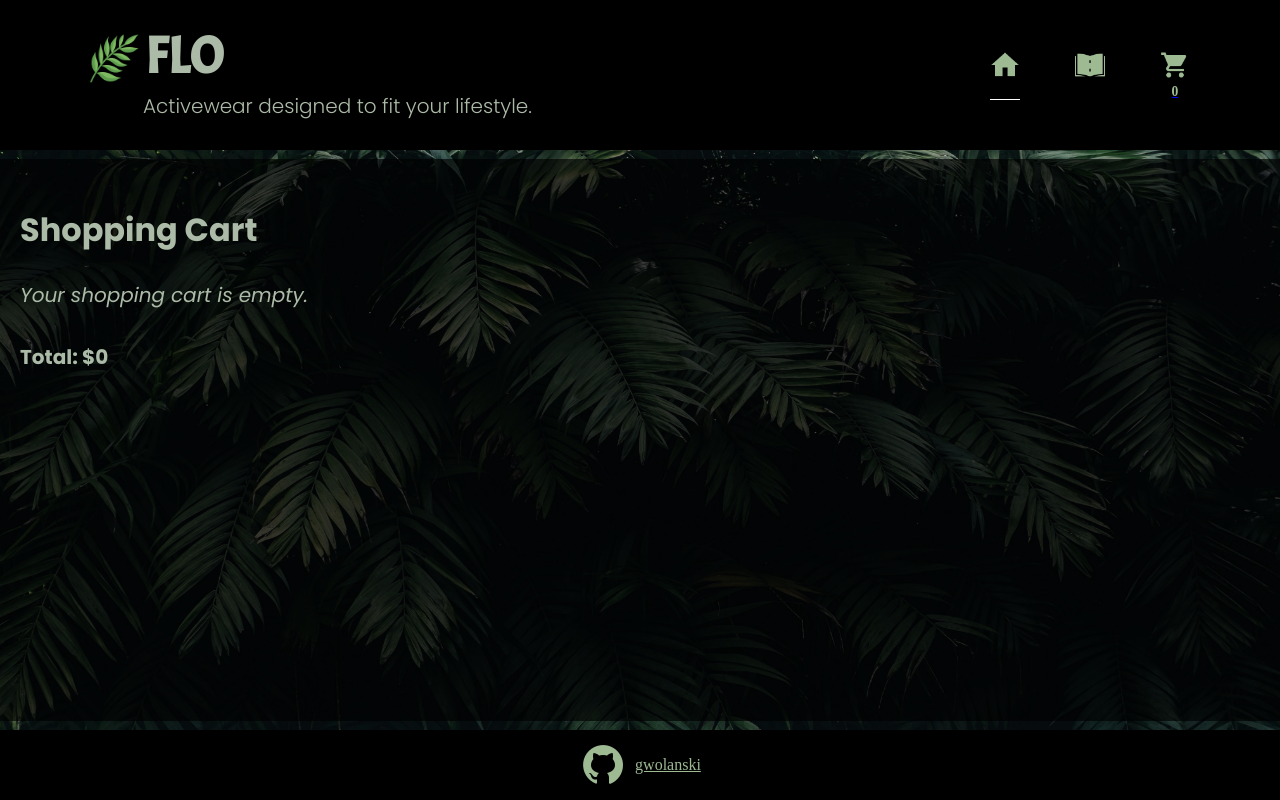
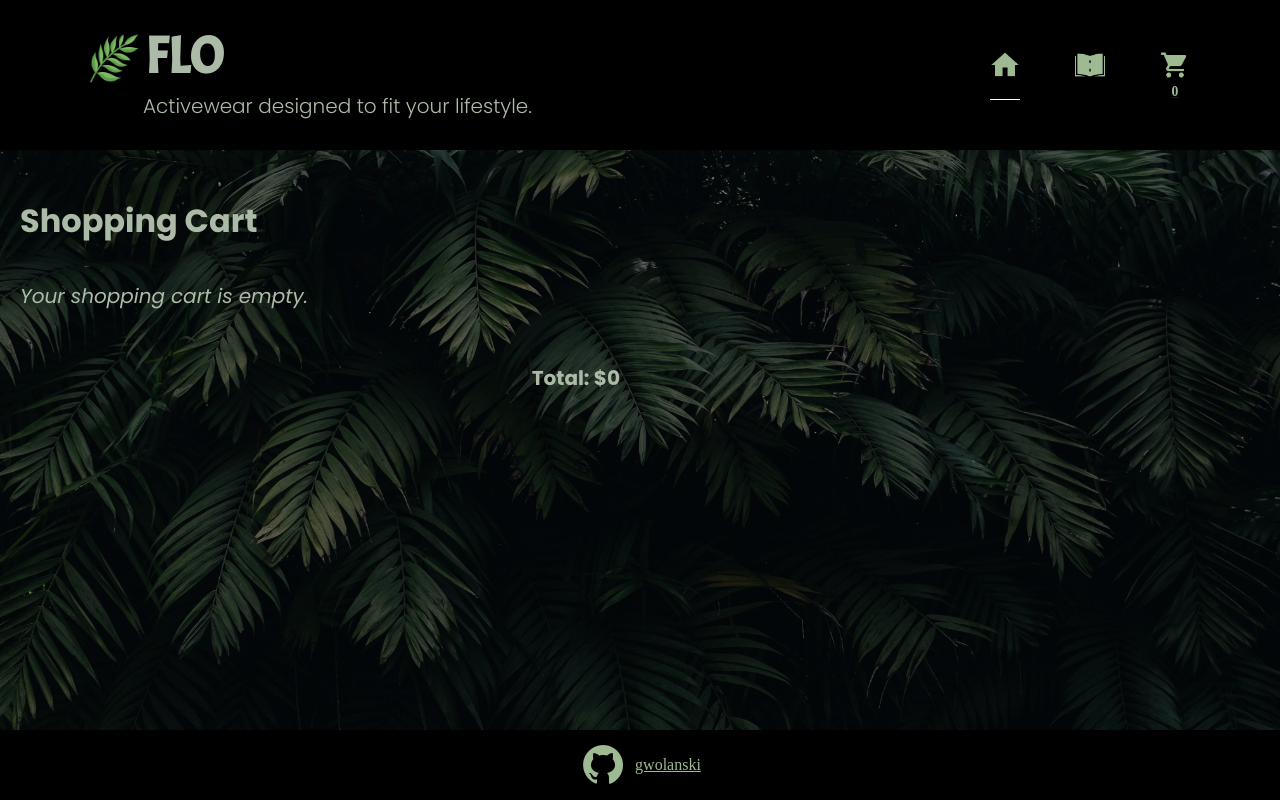
Before and after one commit to gwolanski/shopping-cart, a React (Vite) app: page /shoppingCart in a window 1280 px wide. Shown: the top 800 px of the page. Built offline with nearby package versions, Linux system fonts and the light colour scheme.

Commit message:
Catalog and ShoppingCart container styling.

```diff
--- a/src/components/CartItem.module.css
+++ b/src/components/CartItem.module.css
@@ -1,7 +1,7 @@
 .cartItemContainer {
     color: black;
-    width: 500px;
-    height: 150px;
+    width: 600px;
+    height: 160px;
     border: 1px solid black;
     display: flex;
     flex-direction: row;
@@ -10,17 +10,17 @@
 }
 
 .itemImage {
-    width: 150px;
-    height: 150px;
+    width: 160px;
+    height: 160px;
 }
 
 .itemDetailsContainer {
     display: grid;
-    grid-template-columns: 1fr 1fr;
+    grid-template-columns: 1.3fr 0.7fr;
     grid-template-rows: 1fr 1fr 1fr;
     gap: 0.5rem;
     padding: 1rem;
-    width: 300px;
+    width: 400px;
 }
 
 .itemDetails {
@@ -28,7 +28,7 @@
 }
 
 .name {
-    font-size: 1.25rem;
+    font-size: 1.10rem;
     font-weight: bold;
 }
 
--- a/src/components/Catalog.module.css
+++ b/src/components/Catalog.module.css
@@ -2,7 +2,6 @@
     display: flex;
     flex-direction: row;
     justify-content: center;
-    padding: 3rem;
     background-image: url('../assets/foliage.jpg');
     background-size: cover;
     background-repeat: no-repeat;
@@ -14,7 +13,6 @@
     flex-wrap: wrap;
     justify-content: center;
     gap: 3rem;
-    padding: 1rem;
-    background-color: rgba(0, 0, 0, 0.663);
-    width: 80%
+    padding: 3rem;
+    background-color: rgba(0, 0, 0, 0.426);
 }
--- a/src/components/ShoppingCart.jsx
+++ b/src/components/ShoppingCart.jsx
@@ -43,8 +43,9 @@ export default function ShoppingCart() {
     }
 
     return (
-        <div className={styles.cartContainer}>
+        <div className={styles.cartContainer} >
             <div className={styles.innerCartContainer}>
+                <div className={styles.innerContentContainer}>
                     <h2 className={styles.heading}>Shopping Cart</h2>
                     {checkForEmptyCart()}
                     {cartItems.map(item => (
@@ -60,6 +61,7 @@ export default function ShoppingCart() {
                     ))}
                     <div className={styles.total}>Total: ${grandTotal}</div>
                 </div>
+            </div>
 
         </div>
     )
--- a/src/components/ShoppingCart.module.css
+++ b/src/components/ShoppingCart.module.css
@@ -17,12 +17,16 @@
 
 .innerCartContainer {
     width: 100%;
-    height: 90%;
-    background-color: rgba(0, 0, 0, 0.663);
+    height: 100%;
+    background-color: rgba(0, 0, 0, 0.426);
     padding: 20px;
-    /* display: flex;
+}
+
+.innerContentContainer {
+    width: 600px;
+    display: flex;
     flex-direction: column;
-    justify-content: space-around; */
+    gap: 10px;
 }
 
 .heading {
@@ -38,4 +42,6 @@
 .total {
     font-size: 1.25rem;
     font-weight: bold;
+    padding-top: 10px;
+    text-align: end;
 }
```
Lines whose indentation alone changed are shown as unchanged.
